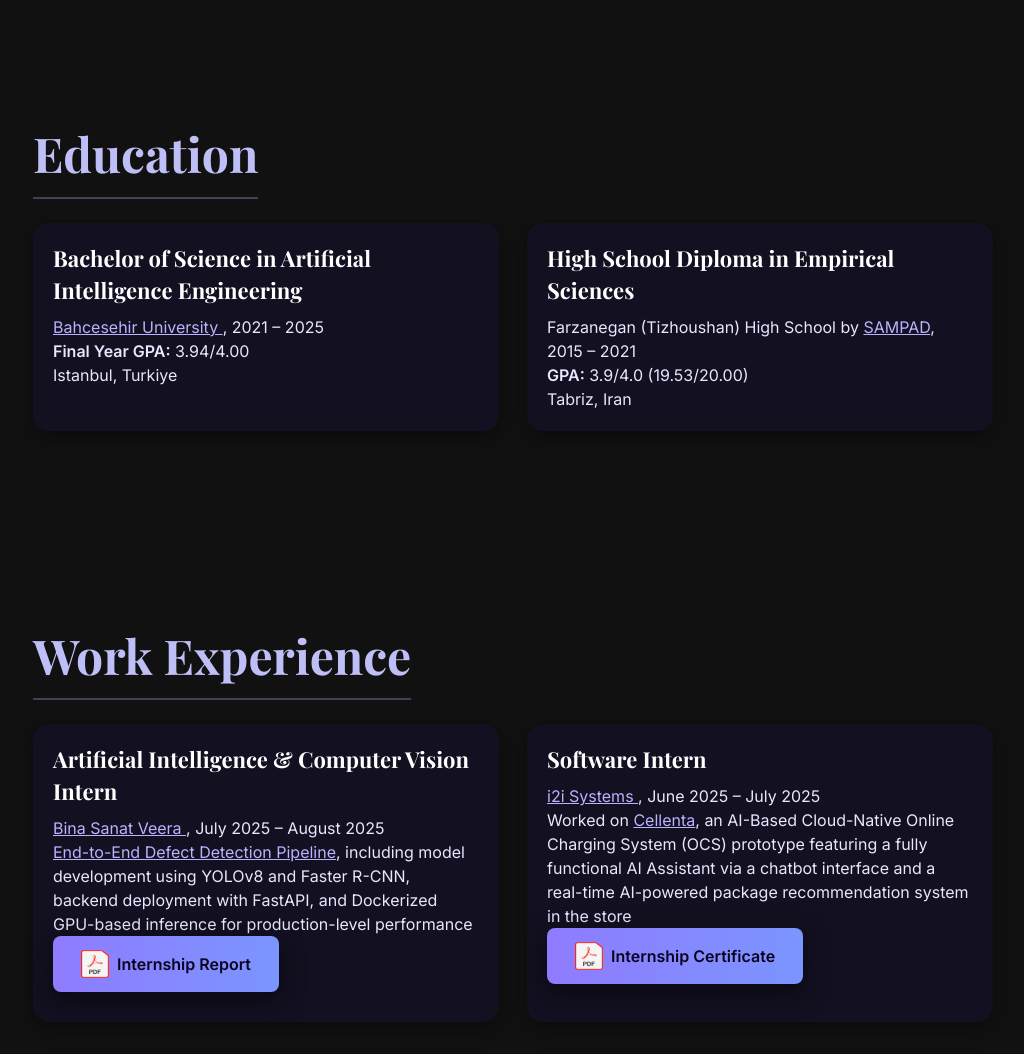
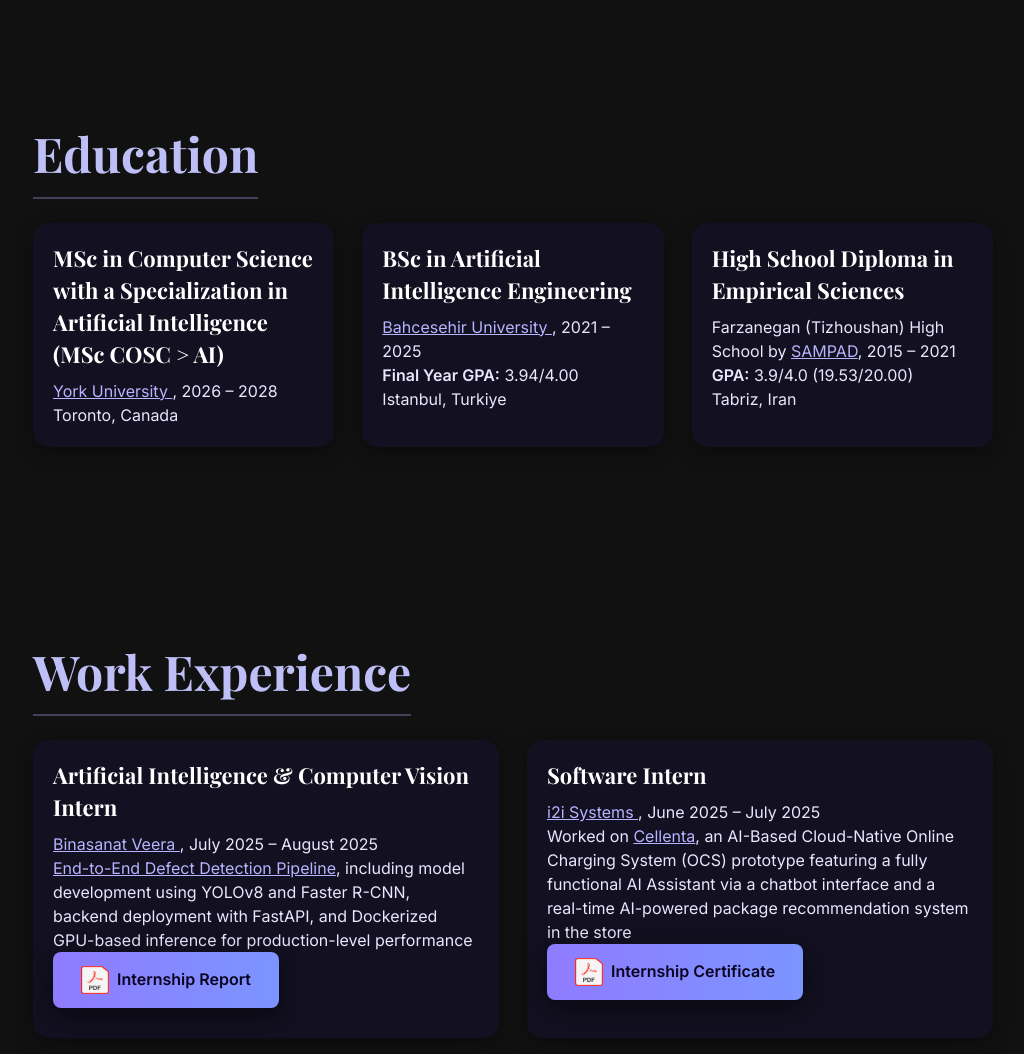
Before and after one commit to AtenaJP22/Atena-Jafari-Parsa, a Flask app: page / in a window 1280 px wide. Shown: the part 2320-3374 px from the top of the page, without its empty margins (127-1151 px from the left). Run offline with Flask 3, Linux system fonts and the light colour scheme.

Commit message:
MSc Update

```diff
--- a/templates/certifications.html
+++ b/templates/certifications.html
@@ -22,7 +22,7 @@
       </p>
       <div class="language-toggle">
         <button class="lang-btn" onclick="switchLanguage('en', event)">English</button>
-        <button class="lang-btn" onclick="switchLanguage('tr', event)">Türkçe</button>
+        <!-- <button class="lang-btn" onclick="switchLanguage('tr', event)">Türkçe</button> -->
         <button class="lang-btn" onclick="switchLanguage('fa', event)">فارسی</button>
       </div>
     </header>
@@ -531,7 +531,7 @@
             <h3
             data-en="Intro to AI Ethics"
             data-tr="Yapay Zekâ Etiğine Giriş"
-            data-fa="مقدمه‌ای بر اخلاق هوش مصنوعی"
+            data-fa="مقدمه‌ای بر اخلاقیات هوش مصنوعی"
           >
             Intro to AI Ethics
           </h3>
--- a/templates/index.html
+++ b/templates/index.html
@@ -30,7 +30,7 @@
       </div>
       <div class="language-toggle">
         <button class="lang-btn" onclick="switchLanguage('en', event)">English</button>
-        <button class="lang-btn" onclick="switchLanguage('tr', event)">Türkçe</button>
+        <!-- <button class="lang-btn" onclick="switchLanguage('tr', event)">Türkçe</button> -->
         <button class="lang-btn" onclick="switchLanguage('fa', event)">فارسی</button>
       </div>
     </header>
@@ -400,10 +400,42 @@
 
       <div class="info-cards">
 
+        <!-- Master's -->
+        <div class="info-card">
+          <h3
+              data-en="MSc in Computer Science with a Specialization in Artificial Intelligence (MSc COSC &gt; AI)"
+              data-fa="کارشناسی ارشد علوم کامپیوتر با تخصص هوش مصنوعی"
+              data-tr="Bilgisayar Bilimleri Yüksek Lisansı, Yapay Zeka Uzmanlığı"
+            >
+            Master of Science in Computer Science with a Specialization in Artificial Intelligence - MSc COSC &gt; AI
+          </h3>
+
+          <p>
+            <a href="https://www.yorku.ca" target="_blank" rel="noopener noreferrer">
+              York University
+            </a>,
+            <span
+              data-en="2026 – 2028"
+              data-fa="۲۰۲۶ – ۲۰۲۸"
+              data-tr="2026 – 2028"
+            >
+              2026 – 2028
+            </span>
+          </p>
+
+          <p
+            data-en="Toronto, Canada"
+            data-fa="تورنتو، کانادا"
+            data-tr="Toronto, Kanada"
+          >
+            Toronto, Canada
+          </p>
+        </div>
+
         <!-- Bachelor -->
         <div class="info-card">
           <h3
-            data-en="Bachelor of Science in Artificial Intelligence Engineering"
+            data-en="BSc in Artificial Intelligence Engineering"
             data-fa="کارشناسی مهندسی هوش مصنوعی"
             data-tr="Yapay Zeka Mühendisliği Lisans Programı"
           >
@@ -502,7 +534,7 @@
 
           <p>
             <a href="https://binasanat.com" target="_blank" rel="noopener noreferrer">
-              Bina Sanat Veera
+              Binasanat Veera
             </a>,
             <span
               data-en="July 2025 – August 2025"
```
Also changed, not shown: templates/projects.html (+5 -5 lines).
